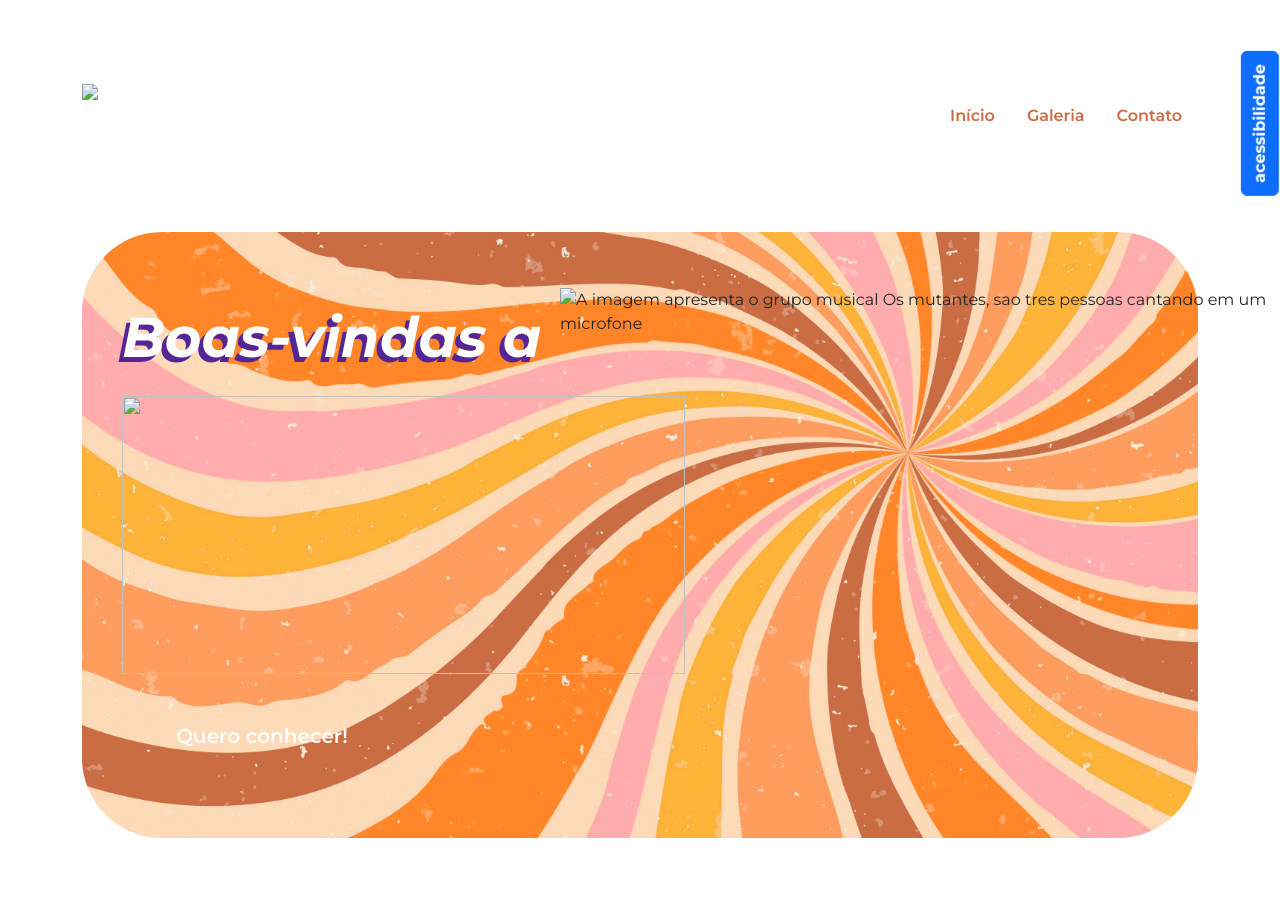
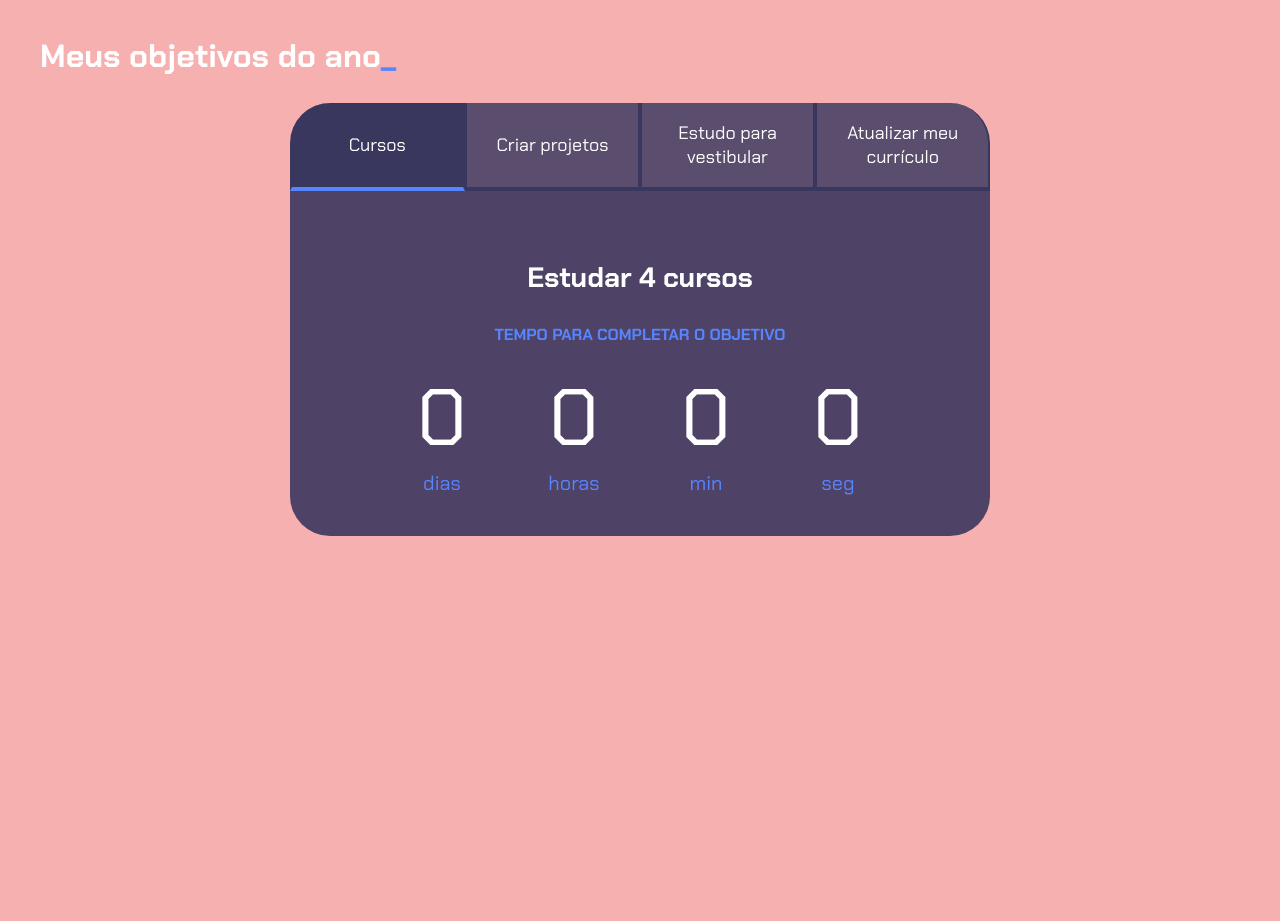
Before and after one commit to camilaryzikgura/site2025, a plain HTML site: page index.html in a window 1280 px wide. Shown: the top 921 px of the page. After the commit the page ends 800 px from the top, so only its background shows below. Drawn offline with nearby package versions, Linux system fonts and the light colour scheme; files whose address does not match are found by name.

Commit message:
Add files via upload

```diff
--- a/index.html
+++ b/index.html
@@ -3,131 +3,114 @@
 
 <head>
     <meta charset="UTF-8">
-    <meta name="viewport" content="width=device-width, initial-scale=1">
-    <link rel="preconnect" href="https://fonts.googleapis.com">
-    <title>Tropicália</title>
-    <link href="https://cdnjs.cloudflare.com/ajax/libs/bootstrap/5.3.3/css/bootstrap.min.css" rel="stylesheet">
-    <link rel="stylesheet" href="https://cdnjs.cloudflare.com/ajax/libs/bootstrap-icons/1.11.3/font/bootstrap-icons.min.css">
-    <link rel="stylesheet" href="styles.css">
+    <meta name="viewport" content="width=device-width, initial-scale=1.0">
+    <title>Meus objetivos do ano</title>
+    <link rel="stylesheet" href="style.css">
 </head>
 
 <body>
-    <header class=" p-5">
-
-        <nav class="container d-flex justify-content-between align-items-center" >
-            <img src="img/logo.png" class="nav-img " loading="lazy">
-            <ul class="nav mt-5">
-                <li class="nav-item"><a class="nav-link" href="#inicio">Início</a></li>
-                <li class="nav-item"><a class="nav-link" href="#galeria">Galeria</a></li>
-                <li class="nav-item"><a class="nav-link" href="#contato">Contato</a></li>
-            </ul>
-            <div id="acessibilidade" class="menu-acessibilidade">
-                <button id="botao-acessibilidade" class="btn btn-primary fw-bold rotacao-botao" aria-expanded="false">acessibilidade</button>
-                <div id="opcoes-acessibilidade" class="opcoes-acessibilidade apresenta-lista">
-                    <button id="aumentar-fonte" class="btn btn-primary fw-bold" aria-label="Aumentar o tamanho da fonte">A+</button>
-                    <button id="diminuir-fonte" class="btn btn-primary fw-bold" aria-label="diminuir o tamanho da fonte">A-</button>
-                    <button id="alterna-contraste" class="btn btn-primary fw-bold" aria-label="Alterna o contraste de cores"> <i class="bi bi-shadows"></i></button>
+    <section class="conteudo-principal">
+        <h2 class="titulo-principal">Meus objetivos do ano<span>_</span></h2>
+        <div class="conteudo">
+            <div class="botoes">
+                <button class="botao ativo">Cursos</button>
+                <button class="botao">Criar projetos </button>
+                <button class="botao">Estudo para vestibular</button>
+                <button class="botao">Atualizar meu currículo</button>
+            </div>
+            <div class="abas-textos">
+                <div class="aba-conteudo ativo">
+                    <h3 class="aba-conteudo-titulo-principal">Estudar 4 cursos</h3>
+                    <h4 class="aba-conteudo-titulo-secundario">Tempo para completar o objetivo</h4>
+                    <div class="contador">
+                        <div class="contador-digito">
+                            <p class="contador-digito-numero" id="dias0"></p>
+                            <p class="contador-digito-texto">dias</p>
+                        </div>
+                        <div class="contador-digito">
+                            <p class="contador-digito-numero" id="horas0"></p>
+                            <p class="contador-digito-texto">horas</p>
+                        </div>
+                        <div class="contador-digito">
+                            <p class="contador-digito-numero" id="min0"></p>
+                            <p class="contador-digito-texto">min</p>
+                        </div>
+                        <div class="contador-digito">
+                            <p class="contador-digito-numero" id="seg0"></p>
+                            <p class="contador-digito-texto">seg</p>
                         </div>
                     </div>
-        </nav>
-
-    </header>
-
-
-    <main class="container my-5">
-
-        <section id="inicio" class="my-5">
-            <div class="inicio-fundo d-flex justify-content-between align-items-center">
-                <div class="esquerda-conteudo">
-                    <h1 class="display-4 text-white fst-italic fw-bold">Boas-vindas a</h1>
-                    <img src="img/logo-2.png" class="mb-3" width="563"
-                        height="278" loading="lazy">
-                    <a href="#tropicalia"
-                        class="btn btn-primary btn-lg botao-inicio fw-semibold">Quero
-                        conhecer!</a>
                 </div>
-                <img src="img/lossy-page1-640px-Os_Mutantes.tif (1).png" alt="A imagem apresenta o grupo musical Os mutantes, sao tres pessoas cantando em um microfone" title="Os mutantes - CC0 Domínio Público / Acervo Arquivo Nacional" class="img-fluid img-inicio">
-
+                <div class="aba-conteudo">
+                    <h3 class="aba-conteudo-titulo-principal">Criar 5 projetos </h3>
+                    <h4 class="aba-conteudo-titulo-secundario">Tempo para completar o objetivo</h4>
+                    <div class="contador">
+                        <div class="contador-digito">
+                            <p class="contador-digito-numero" id="dias1"></p>
+                            <p class="contador-digito-texto">dias</p>
                         </div>
-        </section>
-
-        <section id="tropicalia" class="my-5 pt-6 secao-tropicalia" tabindex="0" aria-label="Seção explicativa sobre a tropicália">
-            <div class="container d-flex align-items-center ">
-                <div class="col-4 d-flex justify-content-center ">
-                    <img src="img/image (1).png" class="rounded-pill" width="273" height="331" loading="lazy">
+                        <div class="contador-digito">
+                            <p class="contador-digito-numero" id="horas1"></p>
+                            <p class="contador-digito-texto">horas</p>
                         </div>
-                <div class="col-5">
-                    <h2>O que foi o tiquiteta?</h2>
-                    <p class="p-2"> foi o tiquiteta</p>
+                        <div class="contador-digito">
+                            <p class="contador-digito-numero" id="min1"></p>
+                            <p class="contador-digito-texto">min</p>
+                        </div>
+                        <div class="contador-digito">
+                            <p class="contador-digito-numero" id="seg1"></p>
+                            <p class="contador-digito-texto">seg</p>
                         </div>
                     </div>
-        </section>
-
-        <section id="galeria" tabindex="0" aria-label="Seção de galeria de imagens">
-            <h2 class="text-center pt-5">Galeria</h2>
-            <div class="container p-3 mt-3 fundo-galeria ">
-
-                <div class="row justify-content-md-center">
-                    <div class="col-md-4">
-                        <img src="img/lossy-page1-640px-Jorge_Ben_e_o_Trio_Mocotó_no_Teatro_da_Lagoa,_1971.tif.jpg"
-                            class="img-fluid rounded-5" loading="lazy">
                 </div>
-                    <div class="col-md-4">
-                        <img src="img/lossy-page1-640px-Os_Mutantes_2.tif.jpg" class="img-fluid rounded-5"
-                            loading="lazy">
+                <div class="aba-conteudo">
+                    <h3 class="aba-conteudo-titulo-principal">Criar trilha de estudos</h3>
+                    <h4 class="aba-conteudo-titulo-secundario">Tempo para completar o objetivo</h4>
+                    <div class="contador">
+                        <div class="contador-digito">
+                            <p class="contador-digito-numero" id="dias2"></p>
+                            <p class="contador-digito-texto">dias</p>
+                        </div>
+                        <div class="contador-digito">
+                            <p class="contador-digito-numero" id="horas2"></p>
+                            <p class="contador-digito-texto">horas</p>
+                        </div>
+                        <div class="contador-digito">
+                            <p class="contador-digito-numero" id="min2"></p>
+                            <p class="contador-digito-texto">min</p>
+                        </div>
+                        <div class="contador-digito">
+                            <p class="contador-digito-numero" id="seg2"></p>
+                            <p class="contador-digito-texto">seg</p>
                         </div>
                     </div>
-                <div class="row mt-4  justify-content-md-center">
-                    <div class="col-md-4">
-                        <img src="img/lossy-page1-640px-Gilberto_Gil_nos_anos_1960.tif.jpg" class="img-fluid rounded-5" loading="lazy">
                 </div>
-                    <div class="col-md-4">
-                        <img src="img/lossy-page1-640px-Caetano_Veloso_no_III_Festival_da_Música_Popular.tif.jpg"
-                            class="img-fluid rounded-5" loading="lazy">
+                <div class="aba-conteudo">
+                    <h3 class="aba-conteudo-titulo-principal">Atualizar meu curriculo </h3>
+                    <h4 class="aba-conteudo-titulo-secundario">Tempo para completar o objetivo</h4>
+                    <div class="contador">
+                        <div class="contador-digito">
+                            <p class="contador-digito-numero" id="dias3"></p>
+                            <p class="contador-digito-texto">dias</p>
+                        </div>
+                        <div class="contador-digito">
+                            <p class="contador-digito-numero" id="horas3"></p>
+                            <p class="contador-digito-texto">horas</p>
+                        </div>
+                        <div class="contador-digito">
+                            <p class="contador-digito-numero" id="min3"></p>
+                            <p class="contador-digito-texto">min</p>
+                        </div>
+                        <div class="contador-digito">
+                            <p class="contador-digito-numero" id="seg3"></p>
+                            <p class="contador-digito-texto">seg</p>
+                        </div>
+                    </div>
                 </div>
             </div>
         </div>
     </section>
-
-        <section id="contato">
-            <div class="container p-5 d-flex justify-content-center">
-                <div class="col-md-8 col-lg-10 rounded-5 formulario"> <!-- Caixa do formulário com 60% de largura -->
-                    <h2 class="mb-3">Entre em contato</h2>
-                    <form>
-                        <div class="form-group mb-3">
-                            <label for="nome">Nome</label>
-                            <input type="text" id="nome" name="nome" class="form-control rounded-3 mt-1"
-                                placeholder="Digite seu nome completo">
-                        </div>
-                        <div class="form-group mb-3">
-                            <label for="email">Email</label>
-                            <input type="email" id="email" name="email" class="form-control rounded-3 mt-1"
-                                placeholder="Digite seu email">
-                        </div>
-                        <div class="form-group mb-3">
-                            <label for="mensagem">Mensagem</label>
-                            <textarea id="mensagem" name="mensagem" class="form-control rounded-4 mt-2" rows="4"
-                                placeholder="Escreva sua mensagem"></textarea>
-                        </div>
-                        <div class="d-grid gap-2">
-                            <button type="submit" class="btn btn-primary btn-lg rounded-pill">Enviar
-                                mensagem</button>
-                        </div>
-                    </form>
-                </div>
-            </div>
-        </section>
-    </main>
-    <footer class="text-center p-3 fst-italic">
-        <p>Acesse nossas redes:</p>
-        <i class="bi bi-whatsapp"></i>
-        <i class="bi bi-instagram"></i>
-        <i class="bi bi-tiktok"></i>
-        <p class="mt-3">Desenvolvido por Start by Alura. Projeto fictício sem fins comerciais.</p>
-    </footer>
-    <script src="https://cdnjs.cloudflare.com/ajax/libs/scrollReveal.js/4.0.9/scrollreveal.js"></script>
-    <script src="script.js"></script>
-
+    <script src="main.js"></script>
 </body>
 
 </html>
--- /dev/null
+++ b/main.js
@@ -0,0 +1,58 @@
+const botoes = document.querySelectorAll(".botao");
+const textos = document.querySelectorAll(".aba-conteudo");
+
+for (let i = 0; i < botoes.length; i++) {
+    botoes[i].onclick = function () {
+
+        for (let j = 0; j < botoes.length; j++) {
+            botoes[j].classList.remove("ativo");
+            textos[j].classList.remove("ativo");
+        }
+
+        botoes[i].classList.add("ativo");
+        textos[i].classList.add("ativo");
+    }
+}
+
+const contadores = document.querySelectorAll(".contador");
+const tempoObjetivo1 = new Date("2023-10-05T00:00:00");
+const tempoObjetivo2 = new Date("2023-12-05T00:00:00");
+const tempoObjetivo3 = new Date("2023-12-30T00:00:00");
+const tempoObjetivo4 = new Date("2024-02-01T00:00:00");
+
+const tempos = [tempoObjetivo1, tempoObjetivo2, tempoObjetivo3, tempoObjetivo4];
+
+
+function calculaTempo(tempoObjetivo) {
+    let tempoAtual = new Date();
+    let tempoFinal = tempoObjetivo - tempoAtual;
+    let segundos = Math.floor(tempoFinal / 1000);
+    let minutos = Math.floor(segundos / 60);
+    let horas = Math.floor(minutos / 60);
+    let dias = Math.floor(horas / 24);
+
+    segundos %= 60;
+    minutos %= 60;
+    horas %= 24;
+    if (tempoFinal > 0) {
+        return [dias, horas, minutos, segundos];
+    } else {
+        return [0, 0, 0, 0];
+    }
+}
+
+function atualizaCronometro() {
+    for (let i = 0; i < contadores.length; i++) {
+        document.getElementById("dias" + i).textContent = calculaTempo(tempos[i])[0];
+        document.getElementById("horas" + i).textContent = calculaTempo(tempos[i])[1];
+        document.getElementById("min" + i).textContent = calculaTempo(tempos[i])[2];
+        document.getElementById("seg" + i).textContent = calculaTempo(tempos[i])[3];
+    }
+}
+
+function comecaCronometro() {
+    atualizaCronometro();
+    setInterval(atualizaCronometro, 1000);
+}
+
+comecaCronometro();
--- /dev/null
+++ b/style.css
@@ -0,0 +1,131 @@
+@import url('https://fonts.googleapis.com/css2?family=Chakra+Petch:wght@400;700&display=swap');
+
+:root {
+    --cor-de-fundo: #f6b0b0;
+    --verde: #5784ff;
+    --branco: #FFFFFF;
+    --botao-ativo: #3A375E;
+    --botao-inativo: rgba(58, 55, 94, 0.818);
+    --texto-fundo: rgba(58, 55, 94, 0.891);
+}
+
+body {
+    background-color: var(--cor-de-fundo);
+    color: var(--branco);
+    font-family: 'Chakra Petch', sans-serif;
+}
+
+
+.conteudo-principal {
+    display: flex;
+    flex-direction: column;
+    justify-content: center;
+    align-items: center;
+    max-width: 1200px;
+    width: 100%;
+    margin: 0 auto;
+}
+
+.titulo-principal {
+    text-align: left;
+    width: 100%;
+    font-size: 32px;
+}
+
+.titulo-principal span {
+    color: var(--verde);
+}
+
+
+.botao {
+    font-family: 'Chakra Petch', sans-serif;
+    background-color: var(--botao-inativo);
+    color: var(--branco);
+    display: flex;
+    justify-content: center;
+    padding: 1em;
+    font-size: 18px;
+    align-items: center;
+    width: 100%;
+    border-bottom: 4px solid var(--botao-ativo);
+    border-left: 2px solid var(--botao-ativo);
+    border-right: 2px solid var(--botao-ativo);
+    border-top: none;
+}
+
+.botao:first-child {
+    border-radius: 40px 40px 0 0;
+}
+
+.botoes {
+    display: block;
+}
+
+.botao.ativo {
+    background-color: var(--botao-ativo);
+    border-bottom: 4px solid var(--verde);
+}
+
+.abas-textos {
+    background-color: var(--texto-fundo);
+    padding: 40px;
+    border-radius: 0 0 40px 40px;
+}
+
+.aba-conteudo.ativo {
+    display: block;
+}
+
+.aba-conteudo {
+    display: none;
+}
+
+.aba-conteudo-titulo-principal {
+    font-size: 28px;
+    text-align: center;
+}
+
+.aba-conteudo-titulo-secundario {
+    text-align: center;
+    color: var(--verde);
+    text-transform: uppercase;
+}
+
+.contador {
+    display: flex;
+    justify-content: center;
+    flex-wrap: wrap;
+}
+
+.contador-digito {
+    padding: 0 16px;
+    text-align: center;
+    min-width: 100px;
+}
+
+.contador-digito-numero {
+    font-size: 80px;
+    margin: 0;
+
+}
+
+.contador-digito-texto {
+    color: var(--verde);
+    font-size: 20px;
+    margin: 0;
+
+}
+
+@media screen and (min-width: 768px) {
+    .botoes {
+        display: flex;
+    }
+
+    .botao:first-child {
+        border-radius: 40px 0 0 0;
+    }
+
+    .botao:last-child {
+        border-radius: 0 40px 0 0;
+    }
+}
```
Also changed, not shown: 2 other files. Lines whose indentation alone changed are shown as unchanged.
